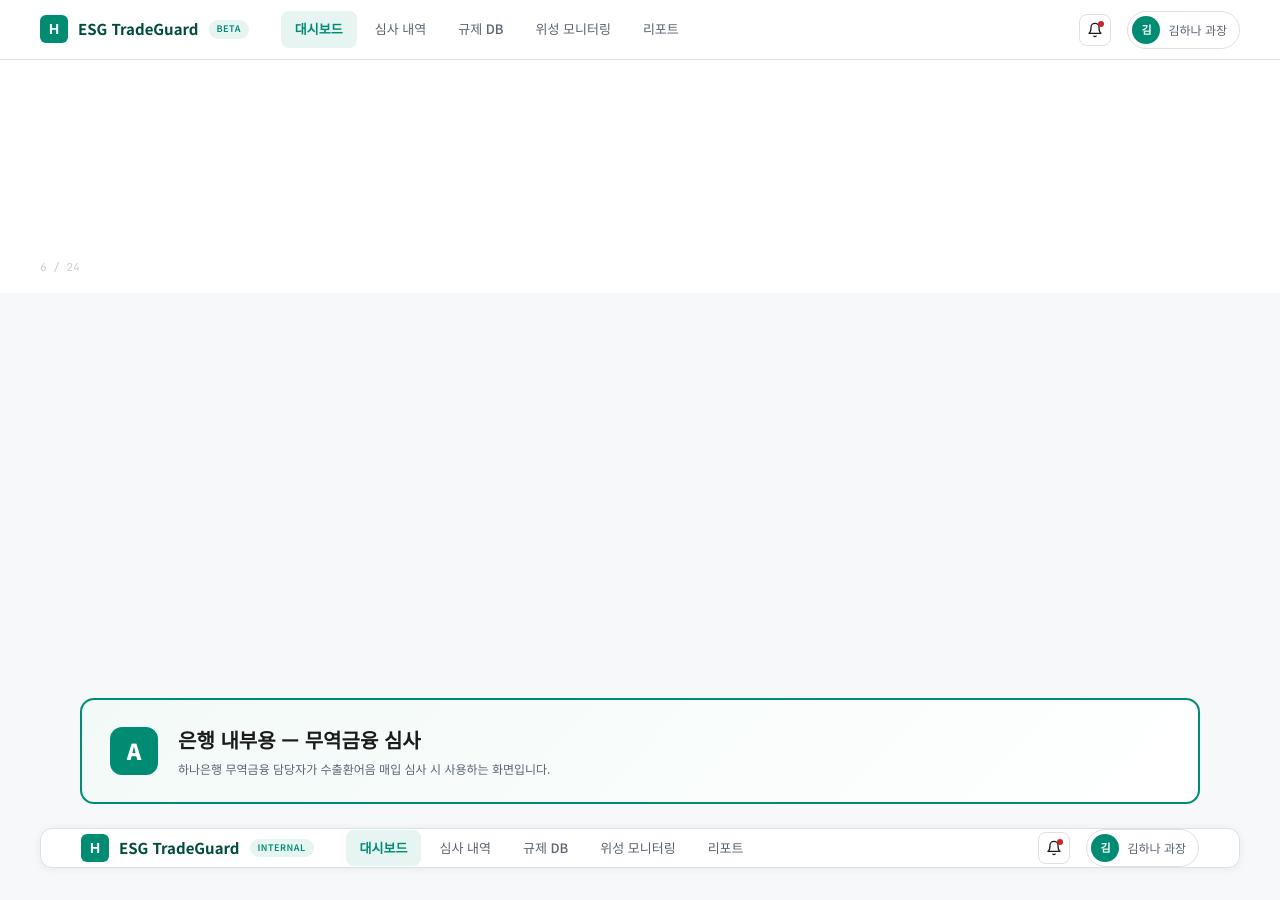
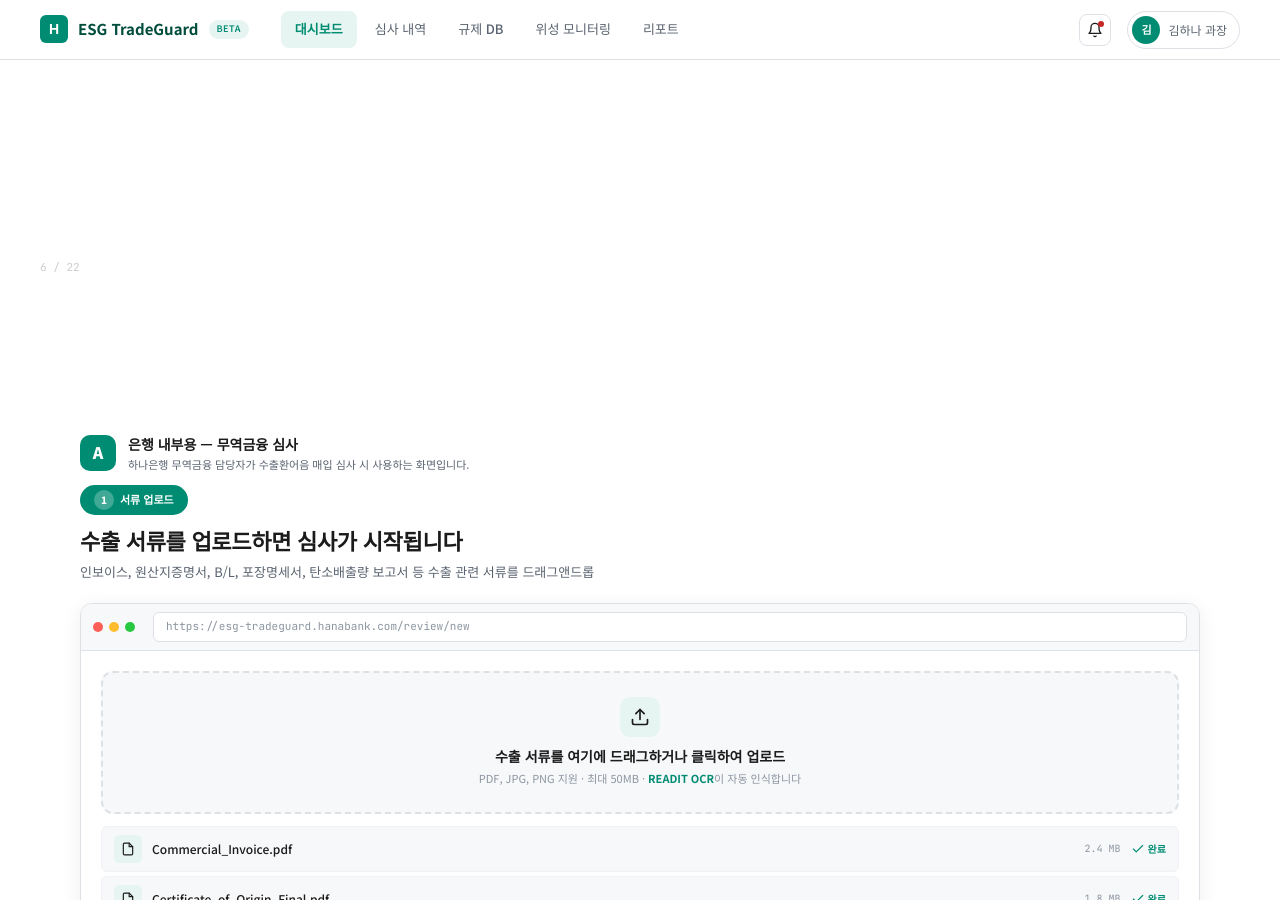
Before and after one commit to gkfla2020-bit/gkfla2020-bit.github.io, a Jekyll site: the page esg-demo/index.html, which Jekyll copies as it is, in a window 1280 px wide and 900 px high, scrolled down 5107 px. Built offline with Jekyll 4.4.1, drawn with Linux system fonts in a browser that asks for light colours; some of the changed text lies outside the part shown.

Commit message:
remove bank-sep and biz-sep separator slides

```diff
--- a/esg-demo/index.html
+++ b/esg-demo/index.html
@@ -663,35 +663,6 @@ body{font-family:var(--sans);background:#FFFFFF;color:#1B1B1B;-webkit-font-smoot
 <!-- BANK MODE PANEL -->
 <!-- ============================================================ -->
 
-<div class="mode-separator bank-sep">
-  <div class="mode-sep-inner">
-    <div class="mode-sep-badge bank-badge">A</div>
-    <div class="mode-sep-text">
-      <h2>은행 내부용 — 무역금융 심사</h2>
-      <p>하나은행 무역금융 담당자가 수출환어음 매입 심사 시 사용하는 화면입니다.</p>
-    </div>
-  </div>
-</div>
-<nav class="nav nav-inline">
-  <div class="nav-left">
-    <div class="nav-brand">
-      <svg viewBox="0 0 28 28" fill="none"><rect width="28" height="28" rx="6" fill="#008C73"/><text x="14" y="19" text-anchor="middle" fill="#fff" font-size="14" font-weight="800" font-family="sans-serif">H</text></svg>
-      <span class="name">ESG TradeGuard</span>
-      <span class="badge">INTERNAL</span>
-    </div>
-    <div class="nav-menu">
-      <a class="on">대시보드</a>
-      <a>심사 내역</a>
-      <a>규제 DB</a>
-      <a>위성 모니터링</a>
-      <a>리포트</a>
-    </div>
-  </div>
-  <div class="nav-right">
-    <div class="nav-noti"><svg width="16" height="16"><use href="#i-bell"/></svg><div class="dot"></div></div>
-    <div class="nav-user"><div class="avatar">김</div><span>김하나 과장</span></div>
-  </div>
-</nav>
 <div class="mode-panel-open" id="panel-bank">
 
 <!-- STEP 1: 서류 업로드 -->
@@ -966,35 +937,6 @@ body{font-family:var(--sans);background:#FFFFFF;color:#1B1B1B;-webkit-font-smoot
 <!-- BIZ MODE PANEL (기업 자가검진용 B2B SaaS) -->
 <!-- ============================================================ -->
 
-<div class="mode-separator biz-sep">
-  <div class="mode-sep-inner">
-    <div class="mode-sep-badge biz-badge">B</div>
-    <div class="mode-sep-text">
-      <h2>기업 자가검진용 — B2B SaaS</h2>
-      <p>수출기업이 직접 ESG 규제 리스크를 사전 점검하는 화면입니다. (월 30만원)</p>
-    </div>
-  </div>
-</div>
-<nav class="nav nav-inline">
-  <div class="nav-left">
-    <div class="nav-brand">
-      <svg viewBox="0 0 28 28" fill="none"><rect width="28" height="28" rx="6" fill="#008C73"/><text x="14" y="19" text-anchor="middle" fill="#fff" font-size="14" font-weight="800" font-family="sans-serif">H</text></svg>
-      <span class="name">ESG TradeGuard</span>
-      <span class="badge biz-badge-tag">B2B SaaS</span>
-    </div>
-    <div class="nav-menu">
-      <a class="on">자가검진</a>
-      <a>검진 이력</a>
-      <a>규제 가이드</a>
-      <a>비용 시뮬레이션</a>
-      <a>고객지원</a>
-    </div>
-  </div>
-  <div class="nav-right">
-    <div class="nav-noti"><svg width="16" height="16"><use href="#i-bell"/></svg></div>
-    <div class="nav-user"><div class="avatar" style="background:#1565C0">박</div><span>박수진 대리 · 에이스틸</span></div>
-  </div>
-</nav>
 <div class="mode-panel-open" id="panel-biz">
 
 <div class="sec">
```
